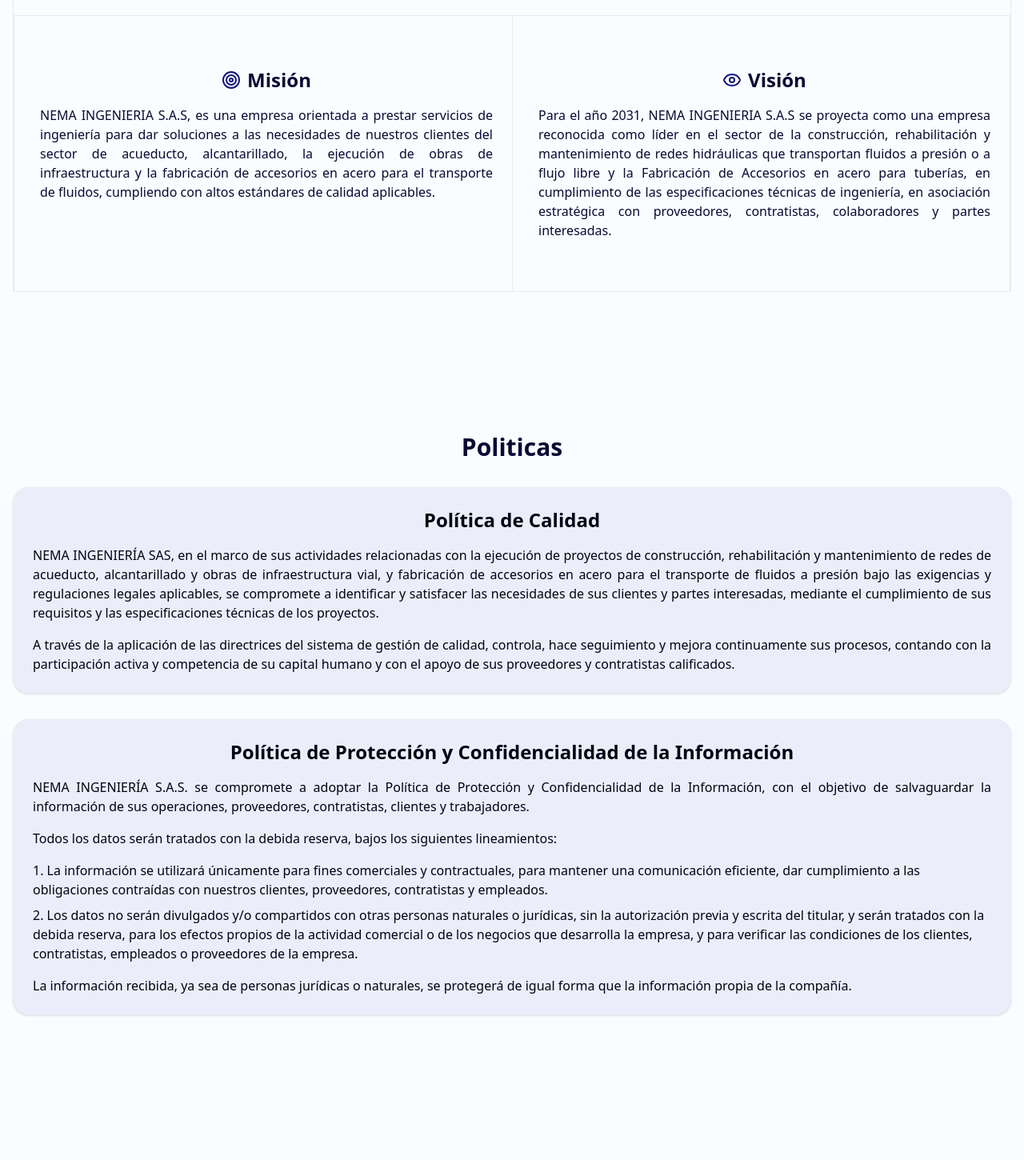
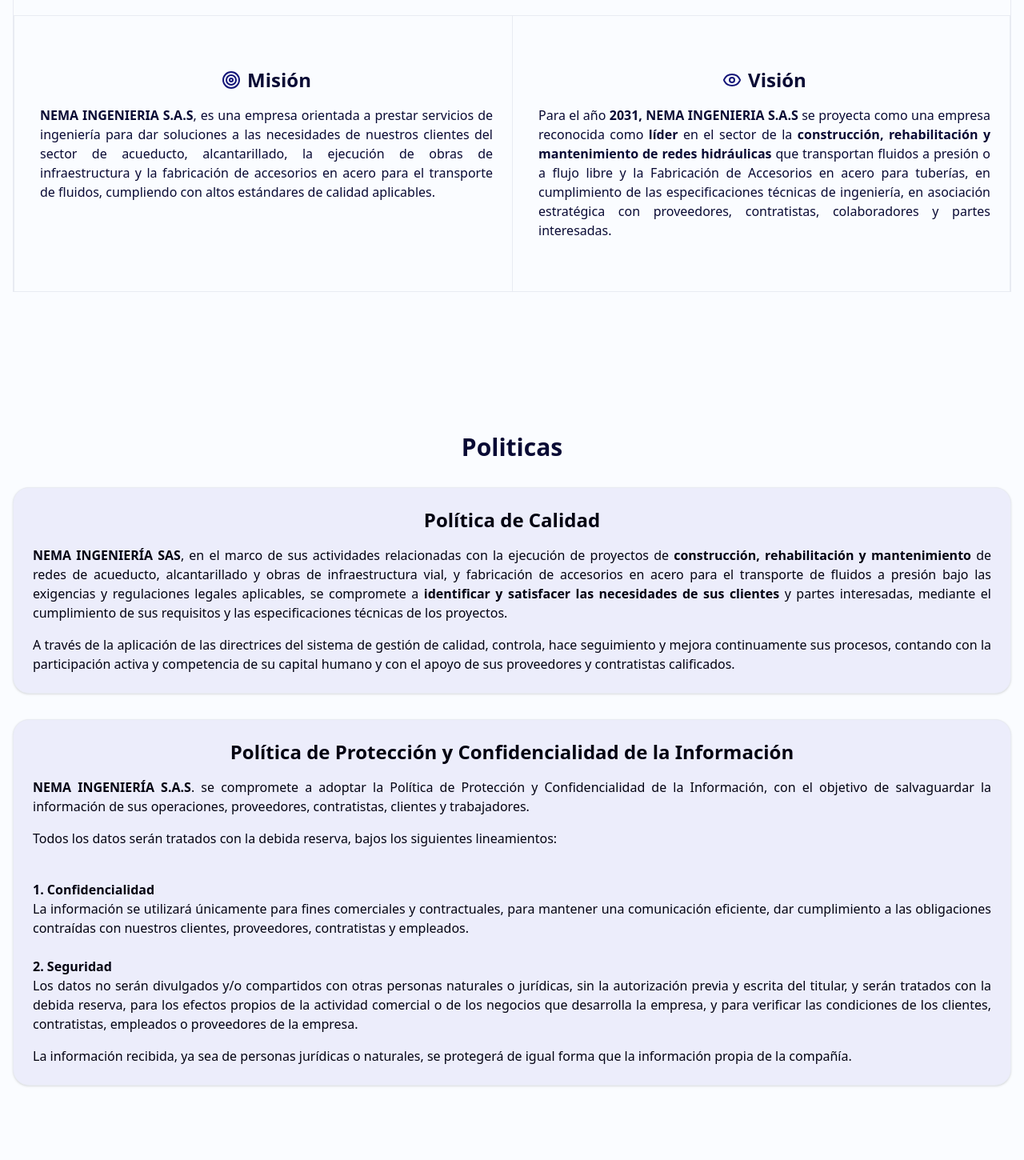
Before and after one commit to gahormigag21/Pagina_nema, a Next.js app: page /about in a window 1280 px wide. Shown: the part 660-2110 px from the top of the page at 80% size. Built offline with nearby package versions, Linux system fonts and the light colour scheme; no server answers.

Commit message:
Agregar componente Valores y mejorar el formato del contenido en Misión y Políticas

```diff
--- a/src/app/about/page.tsx
+++ b/src/app/about/page.tsx
@@ -1,6 +1,7 @@
 import Faq from "@/components/about/Faq";
 import Politicas from "@/components/about/Politicas"; // Import the Politicas component
 import Mision from "@/components/about/Mision"; // Import the Politicas component
+import Valores from "@/components/about/Valores";
 
 
 function About() {
@@ -11,6 +12,8 @@
 
             <Politicas />
 
+            <Valores />
+
             <Faq heading="Preguntas Frecuentes" />
 
         </div>
--- a/src/components/about/Mision.tsx
+++ b/src/components/about/Mision.tsx
@@ -6,7 +6,7 @@
         <section className="py-32">
             <div className="container">
                 <div className="border border-border">
-                    <div className="group grid gap-4 overflow-hidden px-6 lg:grid-cols-2 xl:px-28">
+                    <div className="group grid gap-4 overflow-hidden px-6 transition-colors duration-500 ease-out hover:bg-muted/40 lg:grid-cols-2 xl:px-28">
                         <div className="flex flex-col justify-between gap-4 pt-8 md:pt-16 lg:pb-16">
                             <div>
                                 <h1 className="text-3xl font-bold text-center flex items-center justify-center gap-2">
@@ -36,14 +36,14 @@
                     </div>
                     <div className="flex border-t border-border">
                         <div className="grid lg:grid-cols-2">
-                            <div className="group flex flex-col justify-between gap-12 border-border bg-background px-6 py-8 md:py-16 lg:pb-16 xl:gap-16 xl:border-l xl:pl-8">
+                            <div className="group flex flex-col justify-between gap-12 border-border bg-background px-6 py-8 transition-colors duration-500 ease-out hover:bg-muted/40 md:py-16 lg:pb-16 xl:gap-16 xl:border-l xl:pl-8">
                                 <div>
                                     <h2 className="text-2xl font-semibold text-center flex items-center justify-center gap-2">
                                         <Target className="h-6 w-6 text-primary" />
                                         Misión
                                     </h2>
                                     <p className="mt-4 text-justify">
-                                        NEMA INGENIERIA S.A.S, es una empresa orientada a prestar
+                                        <strong>NEMA INGENIERIA S.A.S</strong>, es una empresa orientada a prestar
                                         servicios de ingeniería para dar soluciones a las necesidades de
                                         nuestros clientes del sector de acueducto, alcantarillado, la
                                         ejecución de obras de infraestructura y la fabricación de
@@ -52,16 +52,16 @@
                                     </p>
                                 </div>
                             </div>
-                            <div className="group flex flex-col justify-between gap-12 border-t border-border bg-background px-6 py-8 md:py-16 lg:border-t-0 lg:border-l lg:pb-16 xl:gap-16 xl:border-r xl:pl-8">
+                            <div className="group flex flex-col justify-between gap-12 border-t border-border bg-background px-6 py-8 transition-colors duration-500 ease-out hover:bg-muted/40 md:py-16 lg:border-t-0 lg:border-l lg:pb-16 xl:gap-16 xl:border-r xl:pl-8">
                                 <div>
                                     <h2 className="text-2xl font-semibold text-center flex items-center justify-center gap-2">
                                         <Eye className="h-6 w-6 text-primary" />
                                         Visión
                                     </h2>
                                     <p className="mt-4 text-justify">
-                                        Para el año 2031, NEMA INGENIERIA S.A.S se proyecta como una
-                                        empresa reconocida como líder en el sector de la construcción,
-                                        rehabilitación y mantenimiento de redes hidráulicas que
+                                        Para el año <strong>2031, NEMA INGENIERIA S.A.S</strong> se proyecta como una
+                                        empresa reconocida como <strong>líder</strong> en el sector de la <strong>construcción,
+                                        rehabilitación y mantenimiento de redes hidráulicas</strong> que
                                         transportan fluidos a presión o a flujo libre y la Fabricación
                                         de Accesorios en acero para tuberías, en cumplimiento de las
                                         especificaciones técnicas de ingeniería, en asociación
--- a/src/components/about/Politicas.tsx
+++ b/src/components/about/Politicas.tsx
@@ -1,4 +1,5 @@
 import { Card, CardContent } from "@/components/ui/card";
+import { Bold } from "lucide-react";
 
 const Politicas = () => {
     return (
@@ -17,7 +18,7 @@
                         <CardContent>
                             <h2 className="text-2xl font-semibold text-center mb-4">Política de Calidad</h2>
                             <p className="text-justify">
-                                NEMA INGENIERÍA SAS, en el marco de sus actividades relacionadas con la ejecución de proyectos de construcción, rehabilitación y mantenimiento de redes de acueducto, alcantarillado y obras de infraestructura vial, y fabricación de accesorios en acero para el transporte de fluidos a presión bajo las exigencias y regulaciones legales aplicables, se compromete a identificar y satisfacer las necesidades de sus clientes y partes interesadas, mediante el cumplimiento de sus requisitos y las especificaciones técnicas de los proyectos.
+                                <strong>NEMA INGENIERÍA SAS</strong>, en el marco de sus actividades relacionadas con la ejecución de proyectos de <strong>construcción, rehabilitación y mantenimiento</strong> de redes de acueducto, alcantarillado y obras de infraestructura vial, y fabricación de accesorios en acero para el transporte de fluidos a presión bajo las exigencias y regulaciones legales aplicables, se compromete a <strong>identificar y satisfacer las necesidades de sus clientes</strong> y partes interesadas, mediante el cumplimiento de sus requisitos y las especificaciones técnicas de los proyectos.
                             </p>
                             <p className="text-justify mt-4">
                                 A través de la aplicación de las directrices del sistema de gestión de calidad, controla, hace seguimiento y mejora continuamente sus procesos, contando con la participación activa y competencia de su capital humano y con el apoyo de sus proveedores y contratistas calificados.
@@ -35,16 +36,20 @@
                         <CardContent>
                             <h2 className="text-2xl font-semibold text-center mb-4">Política de Protección y Confidencialidad de la Información</h2>
                             <p className="text-justify">
-                                NEMA INGENIERÍA S.A.S. se compromete a adoptar la Política de Protección y Confidencialidad de la Información, con el objetivo de salvaguardar la información de sus operaciones, proveedores, contratistas, clientes y trabajadores.
+                                <strong>NEMA INGENIERÍA S.A.S</strong>. se compromete a adoptar la Política de Protección y Confidencialidad de la Información, con el objetivo de salvaguardar la información de sus operaciones, proveedores, contratistas, clientes y trabajadores.
                             </p>
                             <p className="text-justify mt-4">Todos los datos serán tratados con la debida reserva, bajos los siguientes lineamientos:</p>
-                            <ol className="list-decimal list-inside mt-4 space-y-2">
-                                <li>
+                            <br />
+                            <ol className="list-decimal list-inside mt-4 ">
+                                <strong className="text-justify">1. Confidencialidad</strong>
+                                <div className="text-justify space-x-2">
                                     La información se utilizará únicamente para fines comerciales y contractuales, para mantener una comunicación eficiente, dar cumplimiento a las obligaciones contraídas con nuestros clientes, proveedores, contratistas y empleados.
-                                </li>
-                                <li>
+                                </div>
+                                <br />
+                                <strong className="text-justify">2. Seguridad</strong>
+                                <div className="text-justify">
                                     Los datos no serán divulgados y/o compartidos con otras personas naturales o jurídicas, sin la autorización previa y escrita del titular, y serán tratados con la debida reserva, para los efectos propios de la actividad comercial o de los negocios que desarrolla la empresa, y para verificar las condiciones de los clientes, contratistas, empleados o proveedores de la empresa.
-                                </li>
+                                </div>
                             </ol>
                             <p className="text-justify mt-4">
                                 La información recibida, ya sea de personas jurídicas o naturales, se protegerá de igual forma que la información propia de la compañía.
```
